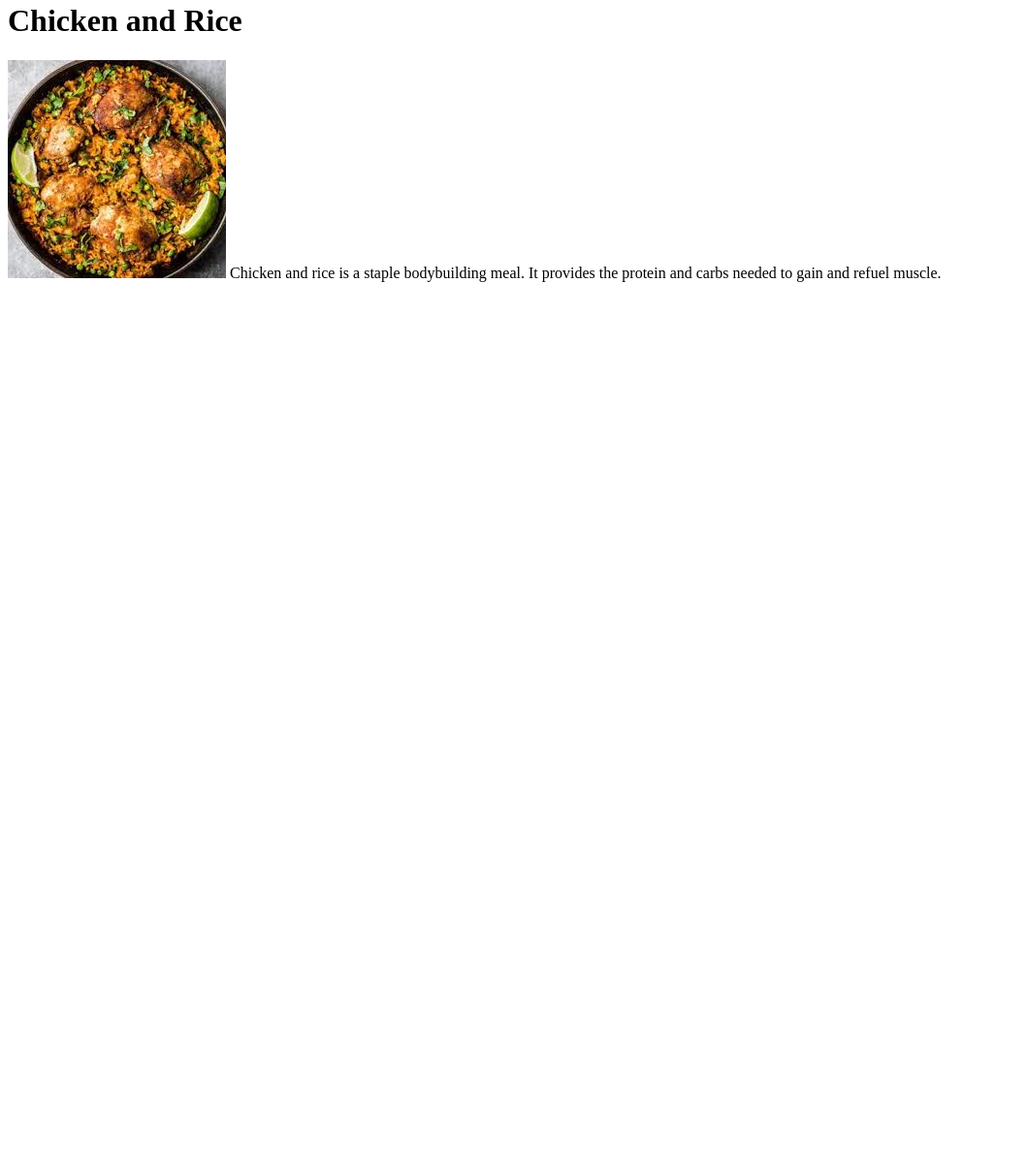
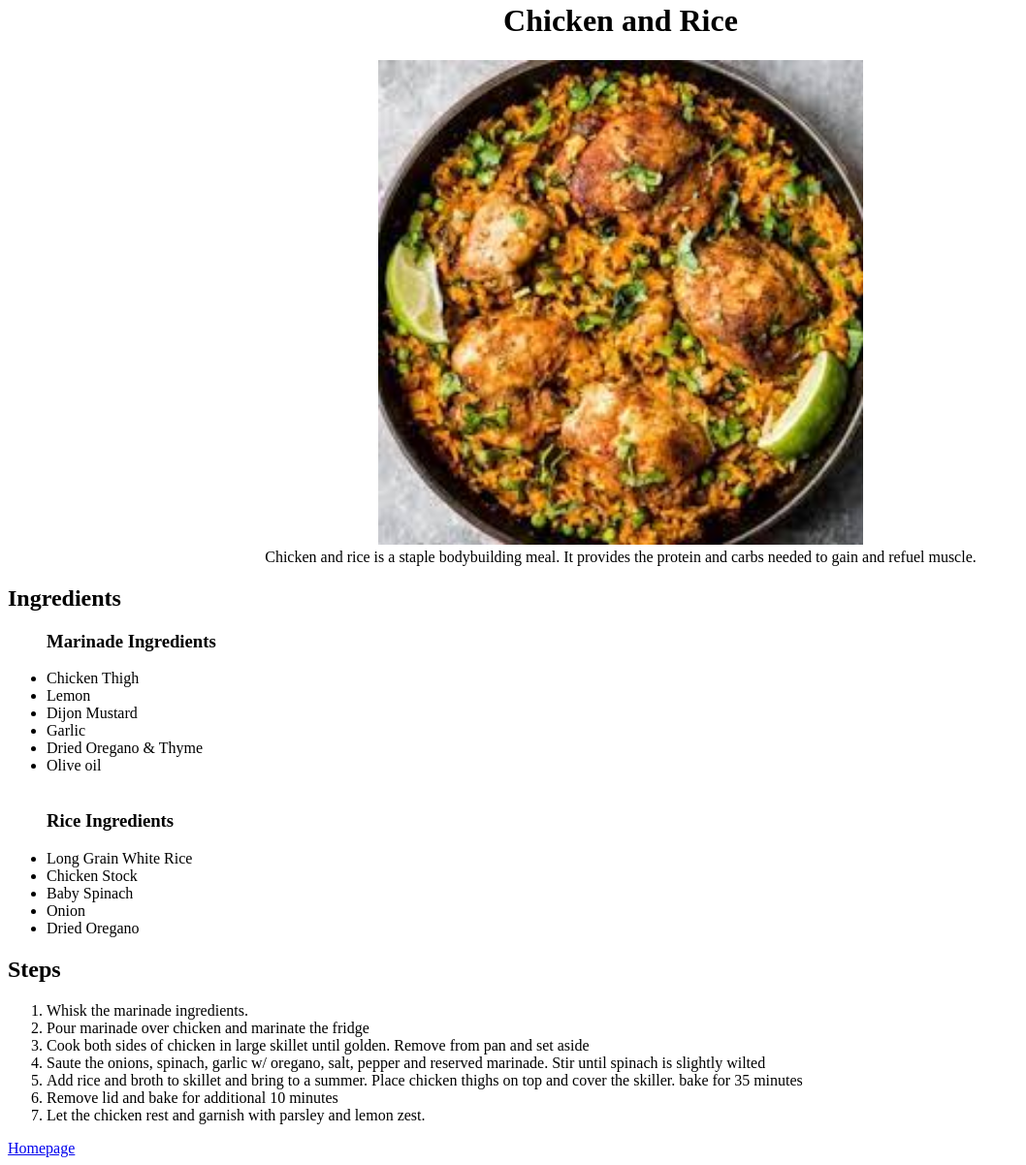
Before and after one commit to mohamed-barry/odin-recipes, a plain HTML site: page recipes/chicken-rice.html in a window 1280 px wide. Shown: the part 18-1220 px from the top of the page at 97% size, without its empty margins (0-1058 px from the left). Before the commit the page ends 800 px from the top, so only its background shows below. Drawn offline with Linux system fonts and the light colour scheme.

Commit message:
Adding ingredient list and recipes to each page, along with link to home page

```diff
--- a/recipes/chicken-rice.html
+++ b/recipes/chicken-rice.html
@@ -7,8 +7,43 @@
     <title>Chicken and Rice</title>
 </head>
 <body>
-    <h1> Chicken and Rice </h1>
-    <img src="/img/chickrice.jpeg">
-    <p1> Chicken and rice is a staple bodybuilding meal. It provides the protein and carbs needed to gain and refuel muscle. </p1>
+    <center>
+        <h1> Chicken and Rice </h1>
+        <figure>
+            <img src="/img/chickrice.jpeg" alt="Chicken and Rice" width="500">
+            <figcaption> Chicken and rice is a staple bodybuilding meal. It provides the protein and carbs needed to gain and refuel muscle. </figcaption>
+        </figure>
+    </center>
+
+    <h2> Ingredients</h2>
+    <ul>
+        <h3> <strong> Marinade  Ingredients</strong> </h3>
+       <li>Chicken Thigh</li>
+       <li>Lemon</li>
+       <li>Dijon Mustard</li>
+       <li>Garlic</li>
+       <li>Dried Oregano & Thyme</li>
+       <li>Olive oil</li>
+       <br>
+       <h3> <strong> Rice Ingredients </strong> </h3>
+       <li>Long Grain White Rice</li>
+       <li>Chicken Stock</li>
+       <li>Baby Spinach</li>
+       <li>Onion</li>
+       <li>Dried Oregano</li>
+    </ul>
+    <h2> Steps</h2>
+    <ol>
+        <li>Whisk the marinade ingredients.</li>
+        <li>Pour marinade over chicken and marinate the fridge</li>
+        <li>Cook both sides of chicken in large skillet until golden. Remove from pan and set aside</li>
+        <li>Saute the onions, spinach, garlic w/ oregano, salt, pepper and reserved marinade. Stir until spinach is slightly wilted</li>
+        <li>Add rice and broth to skillet and bring to a summer. Place chicken thighs on top and cover the skiller. bake for 35 minutes</li>
+        <li>Remove lid and bake for additional 10 minutes</li>
+        <li>Let the chicken rest and garnish with parsley and lemon zest.</li>
+    </ol>
+
+    <a href = "/index.html"> Homepage</a>
+
 </body>
 </html>
```
Also changed, not shown: recipes/pbj.html (+23 -2 lines), recipes/steak-broccoli.html (+37 -2 lines), img/food.jpeg, 2 other files.
